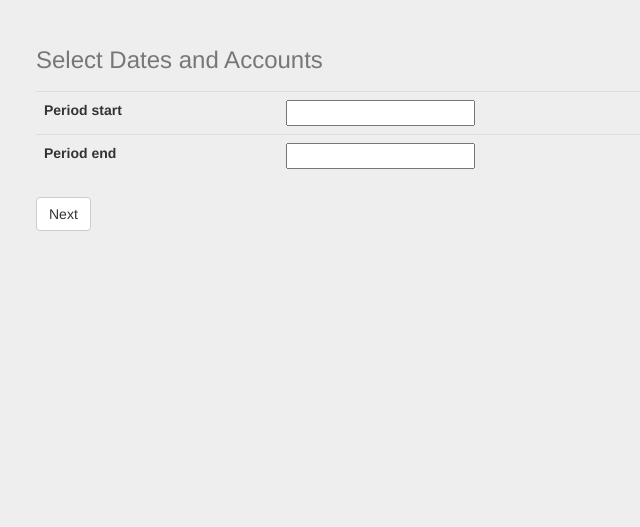
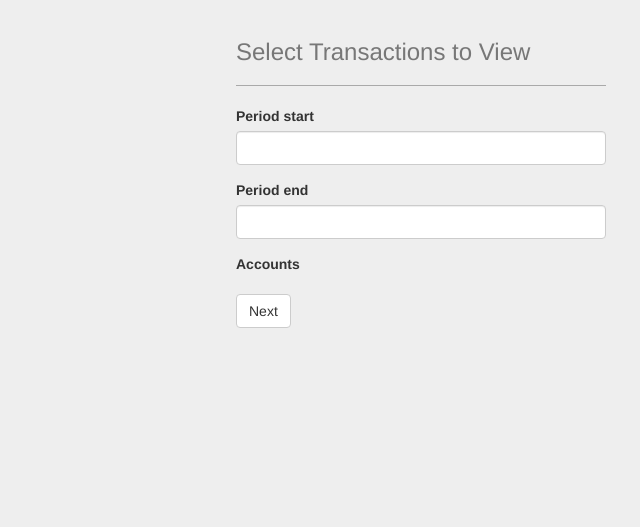
Before and after one commit to andyb3/money, a Django app: page /transactions/select/ in a window 1280 px wide. Shown: the part 51-578 px from the top of the page, without its empty margins (219-859 px from the left). Run offline with Django 3.2, Linux system fonts and the light colour scheme; the visitor is signed in with stand-in values (Sample User, id 1); some libraries are stand-ins or nearby versions.

Commit message:
Updated form styling

```diff
--- a/transactions/forms.py
+++ b/transactions/forms.py
@@ -18,11 +18,11 @@
                    'tx_type': forms.Select(attrs={'class':'form-control'})}
 
 class TX_History(forms.Form):
-    start_date = forms.DateField(label_suffix="",label="Period start", widget=forms.TextInput(attrs={'class':'datepicker','autocomplete':'off'}))
-    end_date = forms.DateField(label_suffix="",label="Period end", widget=forms.TextInput(attrs={'class':'datepicker','autocomplete':'off'}))
+    start_date = forms.DateField(label="Period start", widget=forms.TextInput(attrs={'class':'datepicker','autocomplete':'off'}))
+    end_date = forms.DateField(label="Period end", widget=forms.TextInput(attrs={'class':'datepicker','autocomplete':'off'}))
     #Number of account fields varies, so have to loop and directly add to parent's self.fields attribute
     def __init__(self, *args, **kwargs):
         super(TX_History, self).__init__(*args, **kwargs)
         for account in Account.objects.all():
             #Have to convert primary key to string to use as field name, otherwise field always returns 'false'
-            self.fields[str(account.pk)] = forms.BooleanField(label_suffix="",label=account.description, required=False, initial=True)
+            self.fields['acct'+str(account.pk)] = forms.BooleanField(label=account.description, required=False, initial=True)
--- a/transactions/templates/transactions/base.html
+++ b/transactions/templates/transactions/base.html
@@ -25,6 +25,7 @@
 
     <!-- Custom styles for this template -->
     <link rel="stylesheet" type= "text/css" href="{% static 'transactions/bootstrap-3.3.7-dist/css/navbar-fixed-top.css' %}" />
+
 
     <!-- Just for debugging purposes. Don't actually copy these 2 lines! -->
     <!--[if lt IE 9]><script src="../../assets/js/ie8-responsive-file-warning.js"></script><![endif]-->
--- a/transactions/templates/transactions/ofxupload.html
+++ b/transactions/templates/transactions/ofxupload.html
@@ -39,9 +39,10 @@
 
       <!-- Main component for a primary marketing message or call to action -->
 
-        <form method="post" enctype="multipart/form-data" class="form-inline">
+        <form method="post" enctype="multipart/form-data" class="form-inline" style="display:inline-block">
           {% csrf_token %}
           <h3 class='text-muted'>Upload OFX File</h3>
+          <hr style='border-color:#A9A9A9'/>
           <div class="form-group">
           <div class="input-group">
                <label class="input-group-btn">
--- a/transactions/templates/transactions/select_tx.html
+++ b/transactions/templates/transactions/select_tx.html
@@ -2,6 +2,7 @@
 
 {% block content %}
 {% load static %}
+{% load widget_tweaks %}
     <!-- Fixed navbar -->
     <nav class="navbar navbar-default navbar-fixed-top">
       <div class="container">
@@ -35,15 +36,33 @@
     </nav>
 
 
-    <div class="container" style='max-width:800px;margin:0 auto'>
+    <div class="container" style='max-width:400px;margin:0 auto'>
 
       <!-- Main component for a primary marketing message or call to action -->
         <form action={% url 'transactions:view_tx' %} method="post">
+          <h3 class='text-muted'>Select Transactions to View</h3>
           {% csrf_token %}
-          <table class ='table table-hover'>
-          <caption><h3>Select Dates and Accounts</h3></caption>
-          {{form.as_table}}
-          </table>
+          <hr style='border-color:#A9A9A9'/>
+          <div class="form-group">
+          <label for="start_date">{% render_field form.start_date.label %}</label>
+          {% render_field form.start_date class="datepicker form-control" %}
+          </div>
+          <div class="form-group">
+          <label for="end_date">{% render_field form.end_date.label %}</label>
+          {% render_field form.end_date class="datepicker form-control" %}
+          </div>
+          <div class="form-group">
+          <label>Accounts</label>
+          {% for field in form %}
+            {% if field.name|slice:":4" == 'acct' %}
+            <div class="checkbox">
+              <label>
+                {{field}} {{field.label}}
+              </label>
+            </div>
+            {% endif %}
+          {% endfor %}
+        </div>
           <input class='btn btn-default' type="submit" value="Next" />
         </form>
 
--- a/transactions/views.py
+++ b/transactions/views.py
@@ -133,7 +133,7 @@
             start_date = form.cleaned_data["start_date"]
             end_date = form.cleaned_data["end_date"]
             #Creates a list of Account objects from selected accounts.
-            accounts = [a for a in Account.objects.all() if form.cleaned_data[str(a.pk)]]
+            accounts = [a for a in Account.objects.all() if form.cleaned_data['acct'+str(a.pk)]]
             start_bal = Decimal(0) #Initialise start and end balances
             end_bal = Decimal(0)
             for a in accounts:
```
Also changed, not shown: transactions/templates/transactions/add_tx.html (+5 -2 lines).
